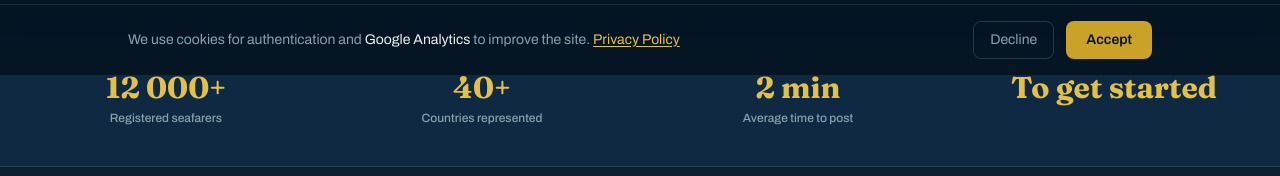
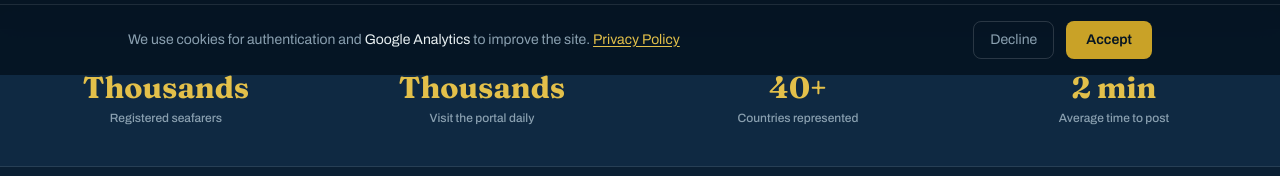
Before and after one commit to andreyrich90/Seajobs.pro1, a Next.js app: page /en/for-companies in a window 1280 px wide. Shown: the part 725-901 px from the top of the page. Built offline with nearby package versions, Linux system fonts and the light colour scheme; no server answers.

Commit message:
For companies: replace seafarer count with 'Thousands' + daily visitors
Drop the exact '12 000+ registered seafarers' figure — show 'Thousands'
registered and add a 'thousands visit the portal daily' stat instead.
Localised for all 5 languages.

```diff
--- a/app/[locale]/for-companies/page.tsx
+++ b/app/[locale]/for-companies/page.tsx
@@ -12,9 +12,18 @@ import Footer from "@/components/Footer";
 import { useLang } from "@/components/LangProvider";
 import { T } from "@/lib/i18n";
 
+const FC_STATS: Record<string, { thousands: string; visitors: string }> = {
+  en: { thousands: "Thousands", visitors: "Visit the portal daily" },
+  ru: { thousands: "Тысячи", visitors: "Посещают портал каждый день" },
+  ua: { thousands: "Тисячі", visitors: "Щодня відвідують портал" },
+  pl: { thousands: "Tysiące", visitors: "Codziennie odwiedzają portal" },
+  ro: { thousands: "Mii", visitors: "Vizitează portalul zilnic" },
+};
+
 export default function ForCompaniesPage() {
   const { lang } = useLang();
   const t = T[lang];
+  const fc = FC_STATS[lang] ?? FC_STATS.en;
 
   const [name, setName] = useState("");
   const [company, setCompany] = useState("");
@@ -118,10 +127,10 @@ export default function ForCompaniesPage() {
         <div className="mx-auto max-w-7xl px-5 py-10">
           <div className="grid grid-cols-2 gap-6 sm:grid-cols-4">
             {[
-              { n: "12 000+", l: t.fc_stat_1 },
-              { n: "40+",     l: t.fc_stat_2 },
-              { n: "2 min",   l: t.fc_stat_3 },
-              { n: t.fc_stat_4, l: "" },
+              { n: fc.thousands, l: t.fc_stat_1 },
+              { n: fc.thousands, l: fc.visitors },
+              { n: "40+",        l: t.fc_stat_2 },
+              { n: "2 min",      l: t.fc_stat_3 },
             ].map((s, i) => (
               <div key={i} className="min-w-0 text-center">
                 <div className="font-display text-2xl font-bold leading-tight text-brass2 break-words sm:text-3xl">{s.n}</div>
```
